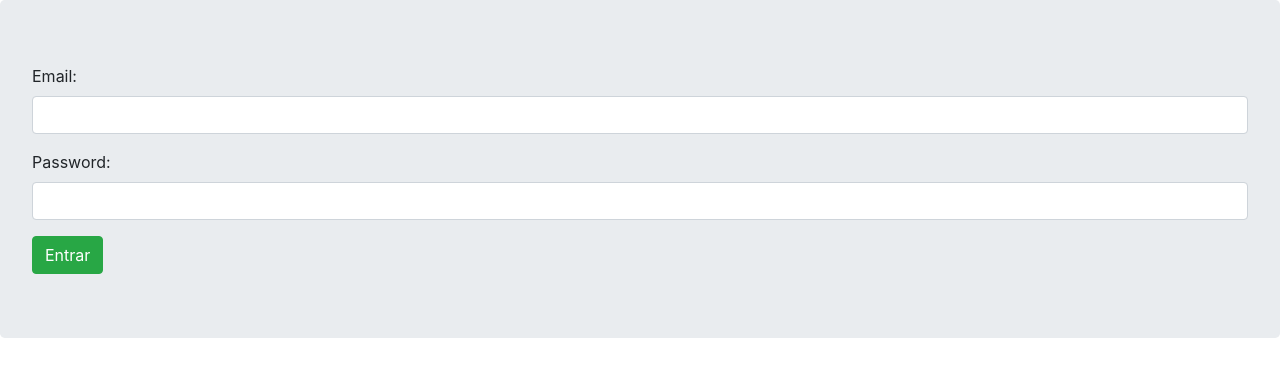
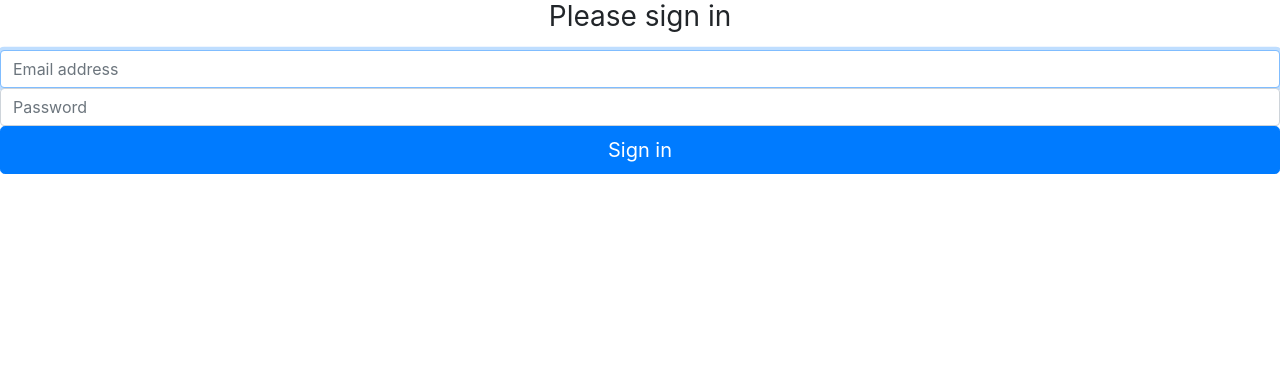
Before and after one commit to Romugar/Python-Flask-APP, a Flask app: page / in a window 1280 px wide. Shown: the top 377 px of the page. Run offline with Flask 2, Linux system fonts and the light colour scheme; some libraries are stand-ins or nearby versions.

Commit message:
changes on login frontend

```diff
--- a/src/templates/login.html
+++ b/src/templates/login.html
@@ -1,16 +1,13 @@
 {% extends "base.html" %}
 {% block content %}
-<div class="jumbotron">
-    <form id="login-form" action="/auth/login" method="post">
-        <div class="form-group">
-            <label for="email">Email:</label>
-            <input type="text" id="email" class="form-control" name="email">
-        </div>
-        <div class="form-group">
-            <label for="password">Password:</label>
-            <input type="password" id="password" class="form-control" name="password">
-        </div>
-        <button type="submit" class="btn btn-success" id="submit-button">Entrar</button>
+<div class="text-center">
+    <form class="form-signin" id="login-form" action="/auth/login" method="post">
+        <h1 class="h3 mb-3 font-weight-normal">Please sign in</h1>
+        <label for="email" class="sr-only">Email address</label>
+        <input type="email" id="email" class="form-control" name="email" placeholder="Email address" required="" autofocus="">
+        <label for="password" class="sr-only">Password</label>
+        <input type="password" id="password" class="form-control" name="password" placeholder="Password" required="">
+        <button type="submit" class="btn btn-lg btn-primary btn-block" id="submit-button">Sign in</button>
     </form>
 </div>
 {% endblock %}
```
